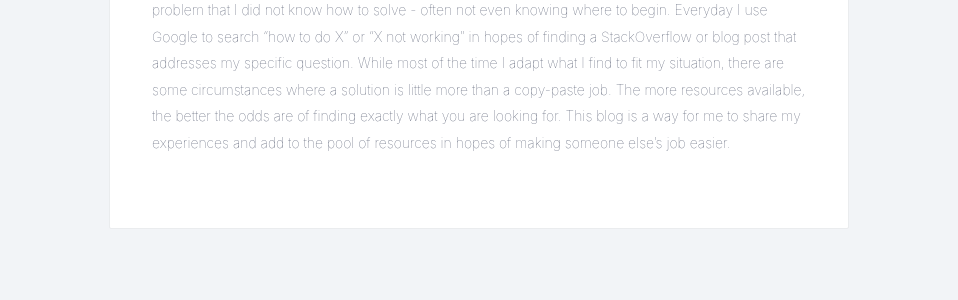
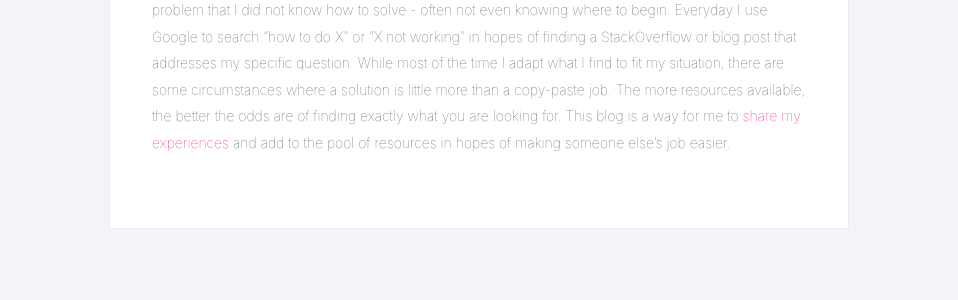
Before and after one commit to ks927/codeks, a Jekyll site: the page built from about.md, in a window 1280 px wide. Shown: the part 285-585 px from the top of the page, without its empty margins (161-1119 px from the left). Built offline with Jekyll 4.4.1, drawn with Linux system fonts in a browser that asks for light colours; some of the changed text lies outside the part shown.

Commit message:
relative link

```diff
--- a/_posts/2019-02-01-native-modules.markdown
+++ b/_posts/2019-02-01-native-modules.markdown
@@ -59,7 +59,7 @@ The method takes a string as a parameter, in case there are other tokens stored
 
     @end
 
-Now that the iOS code is exposed using the RCtBridgeModule, we can access it in the React Native codebase. It is as simple as importing the module.
+Now that the iOS code is exposed using the RCTBridgeModule, we can access it in the React Native codebase. It is as simple as importing the module.
 
     import { NativeModules } from 'react-native'
     const iosTokens = NativeModules.UserToken;
--- a/about.md
+++ b/about.md
@@ -6,4 +6,4 @@ permalink: /about/
 
 ### Why blog?
 
-Virtually every week since I've started working full-time as a software developer, I've encountered a problem that I did not know how to solve - often not even knowing where to begin. Everyday I use Google to search "how to do X" or "X not working" in hopes of finding a StackOverflow or blog post that addresses my specific question. While most of the time I adapt what I find to fit my situation, there are some circumstances where a solution is little more than a copy-paste job. The more resources available, the better the odds are of finding exactly what you are looking for. This blog is a way for me to share my experiences and add to the pool of resources in hopes of making someone else's job easier.
+Virtually every week since I've started working full-time as a software developer, I've encountered a problem that I did not know how to solve - often not even knowing where to begin. Everyday I use Google to search "how to do X" or "X not working" in hopes of finding a StackOverflow or blog post that addresses my specific question. While most of the time I adapt what I find to fit my situation, there are some circumstances where a solution is little more than a copy-paste job. The more resources available, the better the odds are of finding exactly what you are looking for. This blog is a way for me to [share my experiences]({{ site.url }}/codeks/career/2019/01/25/self-teaching-journey.html) and add to the pool of resources in hopes of making someone else's job easier.
```
